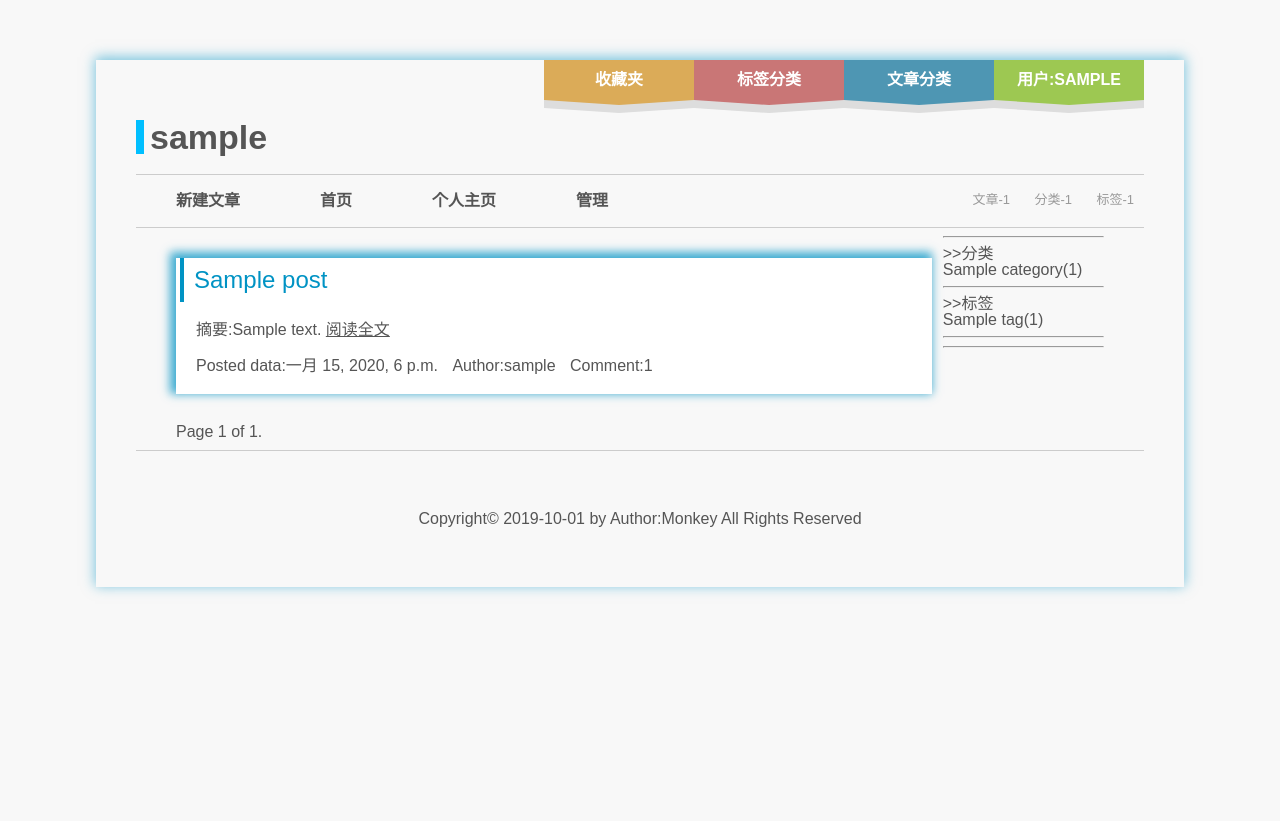
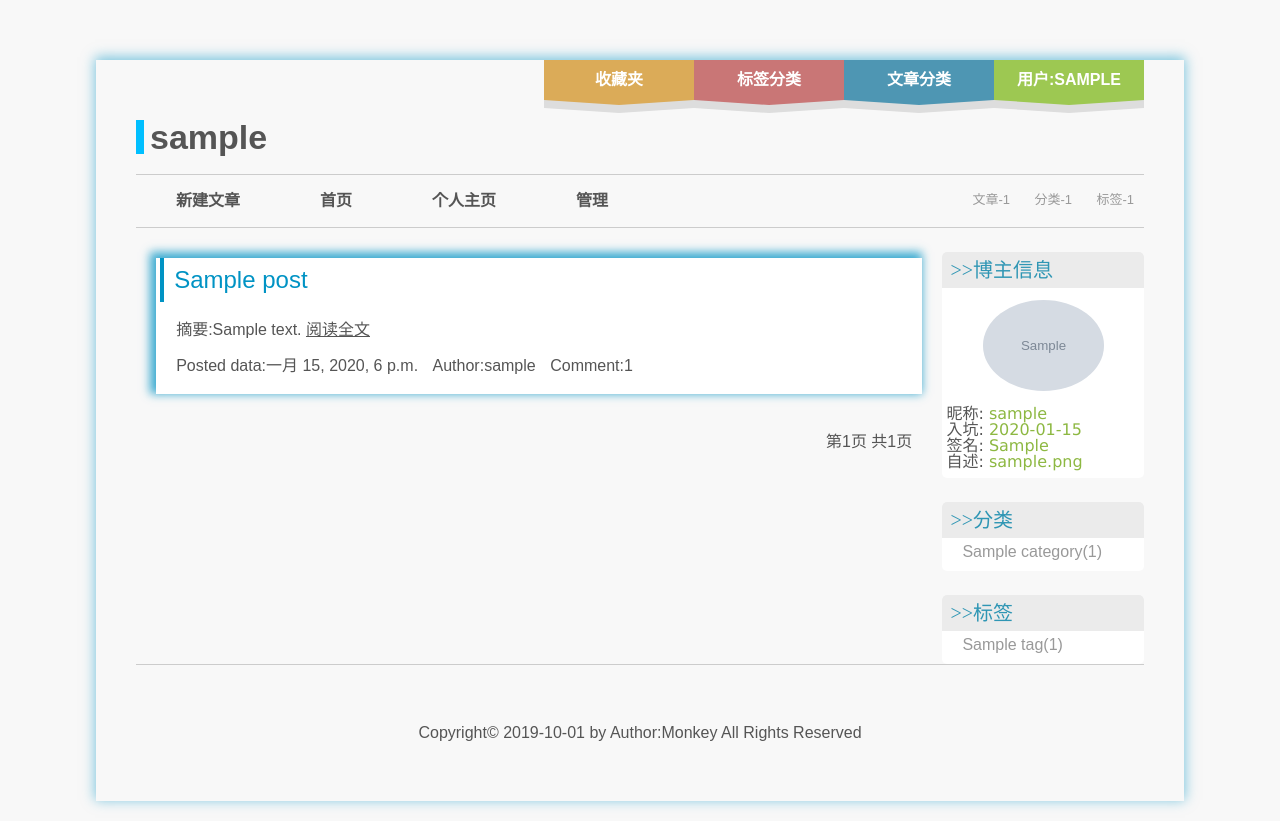
Before and after one commit to blackmonkey121/blog, a Django app: page /blog/1 in a window 1280 px wide. Before the commit the page ends 594 px from the top, so only its background shows below. Run offline with Django 3.2, Linux system fonts and the light colour scheme; a user stored in the database is signed in; tables that the repository leaves empty hold one stand-in row (values such as "Sample post"); grey boxes marked "Sample" are stand-in pictures; parts of the project's set-up code (start-up, migrations or seed data) failed here and were passed over.

Commit message:
finash site page

```diff
--- a/djangoBlog/apps/blog/models.py
+++ b/djangoBlog/apps/blog/models.py
@@ -13,6 +13,7 @@ class Category(models.Model):
     STATUS_ITEMS = (
         (STATUS_NORMAL, '正常'),
         (STATUS_DELETE, '删除'),
+        (STATUS_DEFAULT, '默认'),
     )
     name = models.CharField(max_length=50, verbose_name="名称")
     status = models.PositiveIntegerField(default=STATUS_NORMAL,
@@ -36,6 +37,7 @@ class Tag(models.Model):
     STATUS_ITEMS = (
         (STATUS_NORMAL, '正常'),
         (STATUS_DELETE, '删除'),
+        (STATUS_DEFAULT, '默认'),
     )
     name = models.CharField(max_length=10, verbose_name="名称")
     status = models.PositiveIntegerField(default=STATUS_NORMAL,
--- a/djangoBlog/apps/user/models.py
+++ b/djangoBlog/apps/user/models.py
@@ -12,8 +12,10 @@ class UserInfo(AbstractUser):
     """
     phone = models.CharField(max_length=11, blank=True, unique=True, verbose_name='手机号',db_index=True,default=00000000000)
     avatar = models.FileField(upload_to="avatars/", default="avatars/default.jpeg", verbose_name="头像")
-    nickname = models.CharField(max_length=64, blank=True, default='匿名用户', verbose_name='昵称')
+    nickname = models.CharField(max_length=64, blank=True, default='还没昵称', verbose_name='昵称')
     email = models.EmailField(blank=False,unique=True,db_index=True)
+    signature = models.CharField(max_length=64,blank=True,default="主人有点懒，什么都没有留下！")
+    profile = models.CharField(max_length=255,blank=True,default="生的伟大，死的光荣！")
     is_check = models.BooleanField(blank=False, default=False, verbose_name="email是否验证")
     def __str__(self):
         return self.username
--- a/djangoBlog/djangoBlog/settings/base.py
+++ b/djangoBlog/djangoBlog/settings/base.py
@@ -66,6 +66,8 @@ TEMPLATES = [
                 'django.template.context_processors.request',
                 'django.contrib.auth.context_processors.auth',
                 'django.contrib.messages.context_processors.messages',
+                'django.template.context_processors.media',
+
             ],
         },
     },
--- a/djangoBlog/djangoBlog/urls.py
+++ b/djangoBlog/djangoBlog/urls.py
@@ -16,18 +16,17 @@ Including another URLconf
 from djangoBlog.settings import develop
 from django.conf.urls import url,include
 from django.contrib import admin
-from django.contrib.staticfiles.views import serve
+from django.views.static import serve
 from apps.blog.views import IndexView
 from apps.blog.branch_site import branch_site
 from apps.user.views import login
 
 urlpatterns = [
+    url(r'^media/(?P<path>.*)', serve, {"document_root": develop.MEDIA_ROOT}),
+    url(r'^user/', include('apps.user.urls', namespace='user')),
+    url(r'^blog/', include('apps.blog.urls', namespace='blog')),
     url(r'^super_admin/', admin.site.urls, name='super_admin'),
     url(r'^user_admin/', branch_site.urls, name='user_admin'),
-    url(r'^user/', include('apps.user.urls', namespace='user')),
-    url(r'^blog/', include('apps.blog.urls', namespace='blog')),
     url(r'^config/', include('apps.config.urls', namespace='config')),
-    url(r'^media/(?P<path>.*)$', serve, {"document_root": develop.MEDIA_ROOT}),
-    url(r'^', IndexView.as_view(), name="index")
-
+    url(r'^', IndexView.as_view(), name="index"),
 ]
--- a/djangoBlog/static/css/theme/default.css
+++ b/djangoBlog/static/css/theme/default.css
@@ -2,8 +2,7 @@
     margin: 60px 40px 20px;
 }
 
-/* 页内导航 */
-
+/* inner navbar for base page */
 #nav-title p{
     margin: 20px 0;
     border-left: 8px solid deepskyblue;
@@ -13,7 +12,6 @@
     cursor: pointer;
 
 }
-
 
 #nav-title p:hover{
     color:deepskyblue ;
@@ -59,73 +57,32 @@
 }
 
 
+/* main part for base page */
+#main{
+    width: 100%;
+
+}
+
+
+/* left part for base page  */
 #left{
     float: left;
-    margin: 0 0 10px 40px;
-    width: 75%;
+    margin:  0 0 0 2%;
+    width: 76%;
     height: 100%;
 }
 
-#left .article{
-    margin: 30px 0;
-    background: #ffffff;
-    box-shadow: -3px -3px 9px 3px #0093c4bf;
+
+/* right part for base page  */
+#right{
+
+    float: right;
+    margin: 0 0 0 2%;
+    width: 20%;
 }
 
-#left .article .article-title{
-    margin: 20px 4px;
-    border-left: 4px solid #0093c4;
-    padding: 10px;
-    font-size: 24px;
-    font-weight: lighter;
-    cursor: pointer;
-    color: #0093c4;
-    transition: padding-left 0.4s;
-}
 
-#left .article .article-title:hover{
-    padding-left: 40px;
-    color: deepskyblue;
-}
-
-#left .article-summary{
-    margin: 0 20px;
-    font-size: 16px;
-    font-weight: 300;
-
-}
-
-#left .article-summary:hover{
-    font-weight: 500;
-    color: #000;
-}
-
-#left .article .article-content{
-    font-weight: bolder;
-    cursor: pointer;
-    text-decoration: underline;
-}
-
-#left .article .article-content:hover{
-    color: #0093c4;
-}
-
-#left .article .cookies{
-    margin: 20px;
-    padding-bottom: 20px;
-}
-
-#left .article .cookies i{
-    margin: 0 5px;
-}
-
-#right{
-    float: right;
-    margin: 0 40px 10px 0;
-    width: 16%;
-}
-
-/* bottom */
+/* bottom part for base page */
 #bottom {
     float: bottom;
     clear: both;
@@ -137,3 +94,131 @@
 #bottom .text{
     text-align: center;
 }
+
+
+/* right part content for base page */
+#right .bar-block{
+    background: #ffffff;
+    width: 100%;
+    margin-top: 12%;
+    border-radius: 5px;
+    padding-bottom: 8px;
+}
+
+#right #user-info #avatar{
+    right: 60%;
+    width: 60%;
+    margin: 6% 20%;
+    border-radius: 50%;
+}
+
+#right #user-info p:not(.bar-title){
+    margin-left: 4px;
+    font-family: '华文楷体','华文仿宋', '宋体', '楷体', 'Verdana', sans-serif;
+}
+
+#right #user-info p:not(.bar-title) span{
+    color: #8db842;
+}
+
+#right .bar-title{
+    color: #2F96B4;
+    font-size: 20px;
+    font-family: "华文仿宋";
+    background: #ebebeb;
+    border-radius: 5px 5px 0 0 ;
+    padding: 8px;
+}
+
+#right .bar-title:hover{
+    color: #63d7eb;
+    cursor: pointer;
+
+}
+
+#right .bar-title~ul{
+    color: #999999;
+    margin: 6px 0 3px 20px;
+}
+
+#right .bar-title~ul>li{
+    margin-top: 4px;
+    cursor: pointer;
+}
+
+#right .bar-title~ul>li:hover{
+    color: #000;
+}
+
+
+/* article list page */
+#article-list .article{
+    margin: 30px 0;
+    background: #ffffff;
+    box-shadow: -3px -3px 9px 3px #0093c4bf;
+}
+
+#article-list .article .article-title{
+    margin: 20px 4px;
+    border-left: 4px solid #0093c4;
+    padding: 10px;
+    font-size: 24px;
+    font-weight: lighter;
+    cursor: pointer;
+    color: #0093c4;
+    transition: padding-left 0.4s;
+}
+
+#article-list .article .article-title:hover{
+    padding-left: 40px;
+    color: deepskyblue;
+}
+
+#article-list .article-summary{
+    margin: 0 20px;
+    font-size: 16px;
+    font-weight: 300;
+
+}
+
+#article-list .article-summary:hover{
+    font-weight: 500;
+    color: #000;
+}
+
+#article-list .article .article-content{
+    font-weight: bolder;
+    cursor: pointer;
+    text-decoration: underline;
+}
+
+#article-list .article .article-content:hover{
+    color: #0093c4;
+}
+
+#article-list .article .cookies{
+    margin: 20px;
+    padding-bottom: 20px;
+}
+
+#article-list .article .cookies i{
+    margin: 0 5px;
+}
+
+#article-list #page{
+    margin: 10px;
+    float: right;
+}
+
+
+/* article detail css start */
+#detail{
+    margin-top: 3.4% ;
+}
+
+#detail .detail-title{
+    font-size: 32px;
+    font-weight: 800;
+}
+
+#detail .
--- a/djangoBlog/templates/blog/article_list.html
+++ b/djangoBlog/templates/blog/article_list.html
@@ -13,6 +13,8 @@
 {% block main-page %}
 
     <!-- 文章列表 -->
+    <div id="article-list">
+
 
         {% for article in article_list %}
 
@@ -32,16 +34,18 @@
     {% endfor %}
 
     <!-- 分页逻辑 -->
+        <div id="page">
         {% if page_obj %}
             {% if page_obj.has_previous %}
                 <a href="?page={{ page_obj.previous_page_number }}">上一页</a>
             {% endif %}
 
-        Page {{ page_obj.number }} of {{ paginator.num_pages }}.
+            第{{ page_obj.number }}页 共{{ paginator.num_pages }}页
 
             {% if page_obj.has_next %}
                 <a href="?page={{ page_obj.next_page_number }}">下一页</a>
             {% endif %}
         {% endif %}
-
+    </div>
+    </div>
 {% endblock %}
--- a/djangoBlog/templates/blog/base.html
+++ b/djangoBlog/templates/blog/base.html
@@ -33,7 +33,7 @@
                         <ul class="menu-dropdown">
                             <li id="li-logout">注销登陆</li>
                             <li id="li-resetpwd">修改密码</li>
-                            <li>个人主页</li>
+                            <li onclick="location.href='{% url 'blog:home' user.id %}'">个人主页</li>
                             <li>个人中心</li>
                         </ul>
                     {% else %}
@@ -94,7 +94,7 @@
     <!-- 页面导航导航开始 -->
     <div id="nav">
         <div id="nav-title">
-    <p><a href="{% url 'blog:home' user.id %}"></a>{{ visited_user.username|default:"Monkey'Blog首页" }}</p>
+            <p><a href="{% url 'blog:home' user.id %}"></a>{{ visited_user.nickname|default:"Monkey'Blog首页" }}</p>
 
         </div>
         <div id="nav-body" class="clearfix">
@@ -105,13 +105,17 @@
                 <li><a href=" {% if user.username %}
                     {% url 'blog:home' user.id %}
                     {% else %}
-                    {% url 'user:login'%}
+                    {% url 'user:login' %}
                 {% endif %}">个人主页</a></li>
                 <li><a href="/user_admin">管理</a></li>
             </ul>
 
             <div id="blog-status">
+                {% if visited_user %}
                     <span>文章-{{ visited_user.post_set.count }}</span>
+                {% else %}
+                    <span>文章-{{ visited_user.post_set.count | default:"N+" }}</span>
+                {% endif %}
                 <span>分类-{{ categories|length }}</span>
                 <span>标签-{{ tags|length }}</span>
             </div>
@@ -121,40 +125,49 @@
 
     <!-- 页面导航结束 -->
 
+    <div id="main" class="clearfix">
         <!-- 左侧边栏开始 -->
         <div id="left" class="clearfix">
-        <div class="content">
             {% block main-page %}
 
             {% endblock %}
         </div>
-    </div>
+
         <!-- 左侧边栏结束 -->
 
         <!-- 右侧开始-->
         <div id="right" class="clearfix">
-        <div class="data">
 
+            {% if visited_user %}
+                <div id="user-info" class="bar-block">
+                    <p class="bar-title">>>博主信息</p>
+                    <img id="avatar" src="{{ visited_user.avatar.url }}" alt="头像" title="头像">
+                    <p>昵称: <span>{{ visited_user.nickname }}</span></p>
+                    <p>入坑: <span>{{ visited_user.date_joined | date:'Y-m-d' }}</span></p>
+                    <p id="signature">签名: <span>{{ visited_user.signature }}</span></p>
+                    <p id="profile">自述: <span>{{ visited_user.profile }}</span></p>
                 </div>
+            {% endif %}
 
-        <hr>
             <!-- sidebar category -->
+            <div id="category" class="bar-block">
+                <p class="bar-title">>>分类</p>
                 <ul>
-            <li class="li-title">>>分类</li>
                     {% for category in categories %}
                         <li>
-                    <a href="">{{ category.name}}({{ category.post_set.count }})</a>
+                            <a href="">{{ category.name }}({{ category.post_set.count }})</a>
                         </li>
                     {% empty %}
                         <li>哎呀！还没有分类！</li>
                     {% endfor %}
                 </ul>
-
-        <hr>
+            </div>
 
             <!-- sidebar tag-->
+
+            <div id="tag" class="bar-block">
+                <p class="bar-title">>>标签</p>
                 <ul>
-            <li class="li-title">>>标签</li>
                     {% for tag in tags %}
                         <li>
                             <a href="">{{ tag.name }}({{ tag.post_set.count }})</a>
@@ -163,22 +176,22 @@
                         <li>哎呀！还没有标签！</li>
                     {% endfor %}
                 </ul>
+            </div>
 
-    <hr>
-        <hr>
+            <!-- sidebar article -->
+            {% for sidebar in sidebars %}
+                <div class="bar-block">
+                    <p class="bar-title">>>{{ sidebar.title }}</p>
 
-            {% for sidebar in sidebars %}
-
-            <h4>{{ sidebar.title }}</h4>
                     {{ sidebar.html }}
-
+                </div>
             {% endfor %}
-
-
 
 
         </div>
         <!-- 右侧结束-->
+
+    </div>
 
 
     <!-- 底部声明信息开始-->
--- a/djangoBlog/templates/config/blocks/sidebar_posts.html
+++ b/djangoBlog/templates/config/blocks/sidebar_posts.html
@@ -1,6 +1,6 @@
 <ul>
     {% for article in posts %}
-        <li><a href="/blog/post/{{ article.id }}.html">###{{ article.title | truncatechars:"12" }}</a></li>
+        <li><a href="{% url 'blog:article_detail' article.id %}">{{ article.title | truncatechars:"12" }}</a></li>
     {% endfor %}
 
 </ul>
```
Also changed, not shown: djangoBlog/templates/blog/article_detail.html (+10 -6 lines), djangoBlog/apps/blog/migrations/0004_auto_20191230_2242.py (added), djangoBlog/apps/user/migrations/0006_auto_20191230_2242.py (added), djangoBlog/apps/user/migrations/0007_auto_20191230_2246.py (added), djangoBlog/apps/user/migrations/0008_auto_20191230_2247.py (added). Lines whose indentation alone changed are shown as unchanged.
